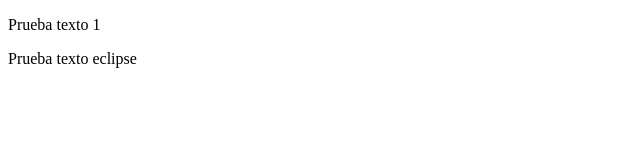
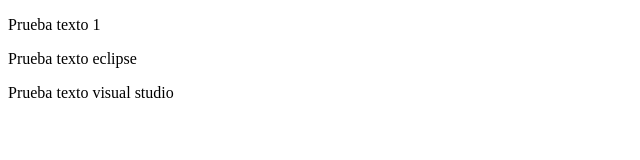
Before and after one commit to DavidProfeSV/ProyectoClase, a plain HTML site: page index.html in a window 1280 px wide. Shown: the whole page, without its empty margins (0-640 px from the left). Drawn offline with Linux system fonts and the light colour scheme.

Commit message:
Update index.html
version 3.0 cambios en visual

```diff
--- a/index.html
+++ b/index.html
@@ -7,6 +7,6 @@
   <body>
     <p>Prueba texto 1</p>
     <p>Prueba texto eclipse</p>
-
+    <p>Prueba texto visual studio</p>
   </body>
 </html>
```
